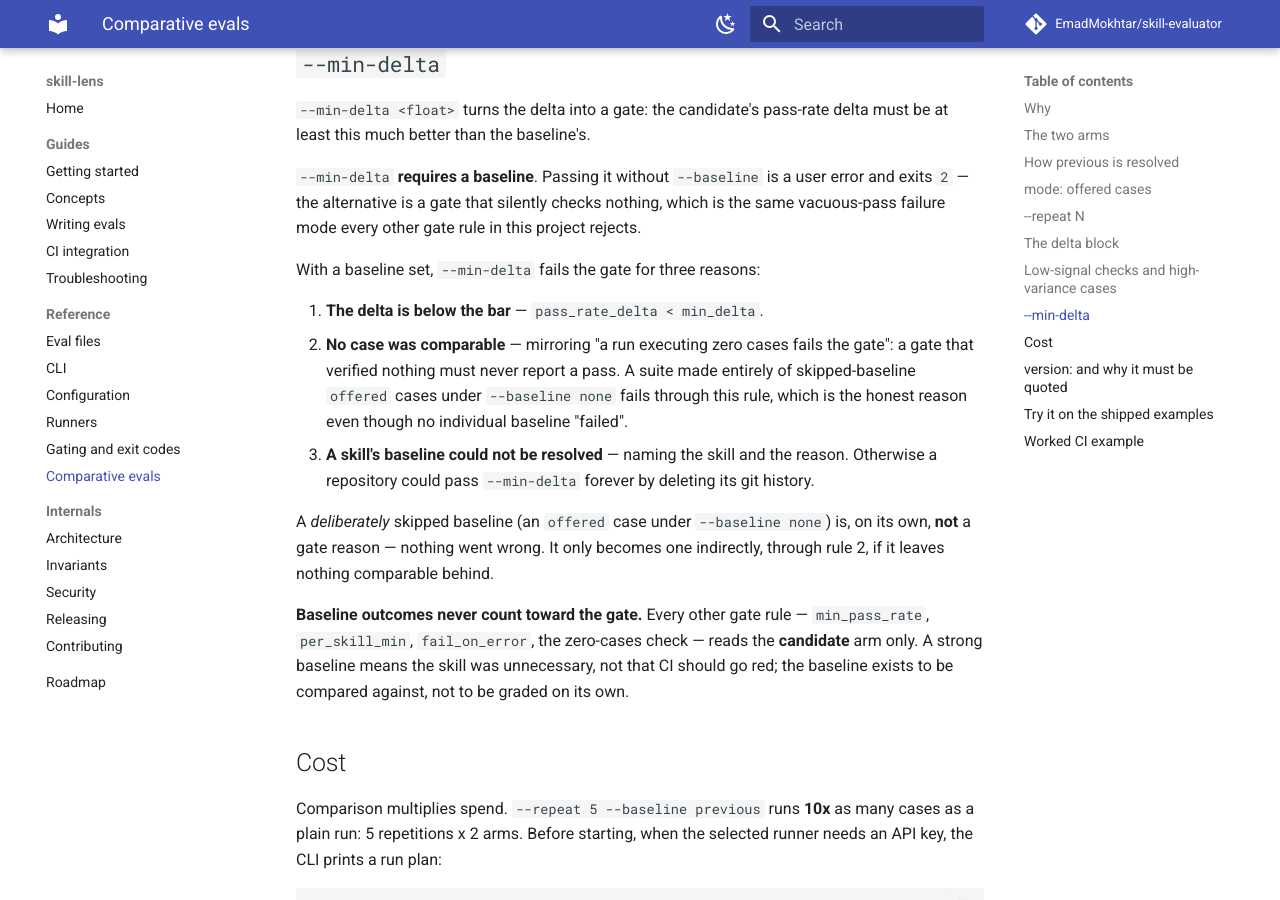
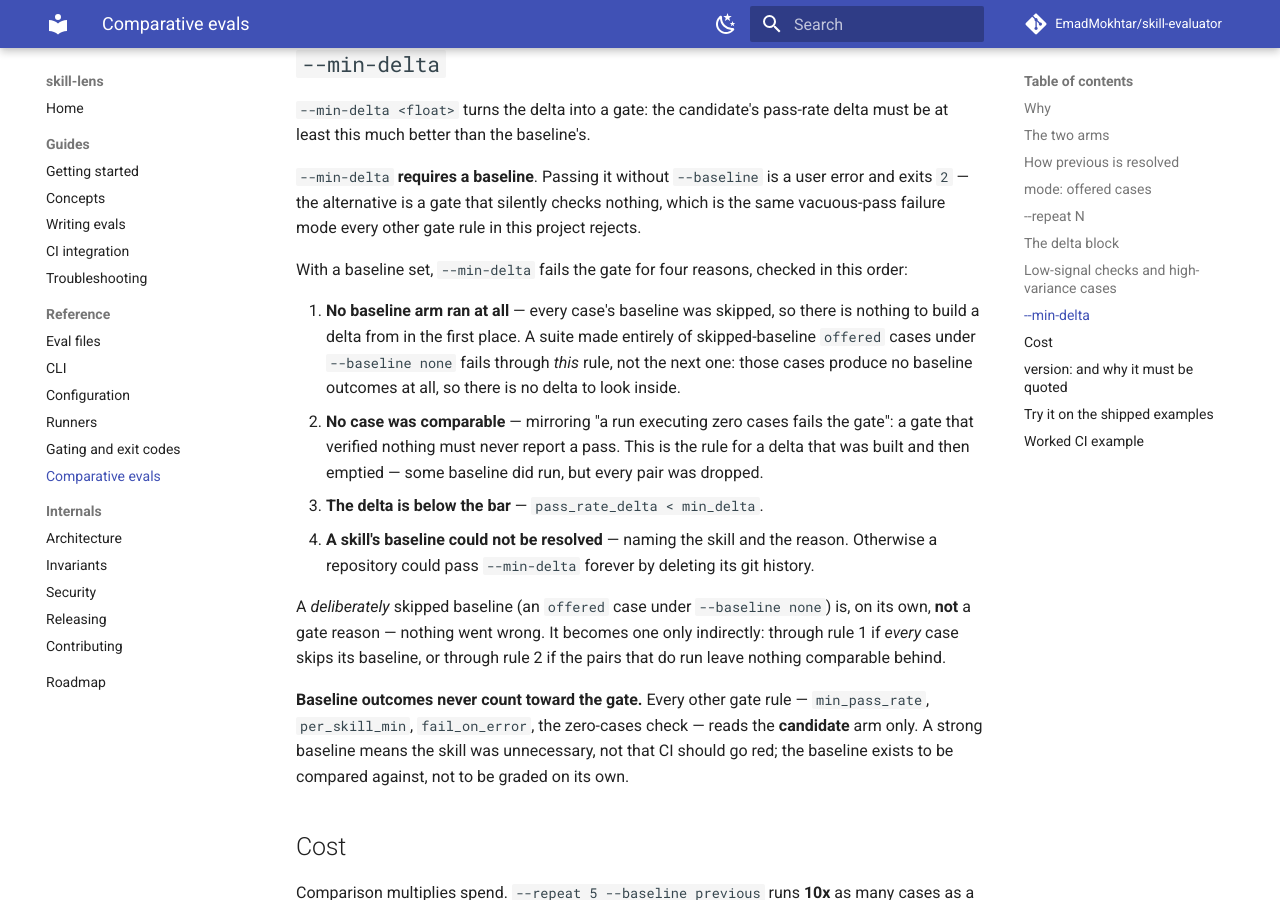
Before and after one commit to EmadMokhtar/skill-evaluator, an MkDocs documentation site: the page built from docs/comparative-evals.md, in a window 1280 px wide and 900 px high, scrolled down 6134 px. Built offline with MkDocs 1.6.1 and Material for MkDocs 9.7.7, drawn with Linux system fonts in a browser that asks for light colours; comment, search, counter and statistics services are not loaded.

Commit message:
docs: give comparative evals the fourth --min-delta gate rule
`gating.evaluate_gate` checks four conditions under `--min-delta`, and
`delta is None` is the first of them. The page listed three and left that
one out, then attributed its own example to the wrong rule: an all-
`offered` suite under `--baseline none` produces no baseline work items,
so `build_delta` returns None and the run fails through rule 1, not
through "no case was comparable".

The list now matches docs/gating.md -- four rules, in the order the code
checks them.

Co-Authored-By: Claude Opus 5 <noreply@anthropic.com>

```diff
--- a/docs/comparative-evals.md
+++ b/docs/comparative-evals.md
@@ -221,19 +221,23 @@ least this much better than the baseline's.
 exits `2` — the alternative is a gate that silently checks nothing, which is the same
 vacuous-pass failure mode every other gate rule in this project rejects.
 
-With a baseline set, `--min-delta` fails the gate for three reasons:
+With a baseline set, `--min-delta` fails the gate for four reasons, checked in this order:
 
-1. **The delta is below the bar** — `pass_rate_delta < min_delta`.
+1. **No baseline arm ran at all** — every case's baseline was skipped, so there is nothing to
+   build a delta from in the first place. A suite made entirely of skipped-baseline `offered`
+   cases under `--baseline none` fails through *this* rule, not the next one: those cases
+   produce no baseline outcomes at all, so there is no delta to look inside.
 2. **No case was comparable** — mirroring "a run executing zero cases fails the gate": a gate
-   that verified nothing must never report a pass. A suite made entirely of skipped-baseline
-   `offered` cases under `--baseline none` fails through this rule, which is the honest reason
-   even though no individual baseline "failed".
-3. **A skill's baseline could not be resolved** — naming the skill and the reason. Otherwise a
+   that verified nothing must never report a pass. This is the rule for a delta that was
+   built and then emptied — some baseline did run, but every pair was dropped.
+3. **The delta is below the bar** — `pass_rate_delta < min_delta`.
+4. **A skill's baseline could not be resolved** — naming the skill and the reason. Otherwise a
    repository could pass `--min-delta` forever by deleting its git history.
 
 A *deliberately* skipped baseline (an `offered` case under `--baseline none`) is, on its own,
-**not** a gate reason — nothing went wrong. It only becomes one indirectly, through rule 2, if
-it leaves nothing comparable behind.
+**not** a gate reason — nothing went wrong. It becomes one only indirectly: through rule 1 if
+*every* case skips its baseline, or through rule 2 if the pairs that do run leave nothing
+comparable behind.
 
 **Baseline outcomes never count toward the gate.** Every other gate rule — `min_pass_rate`,
 `per_skill_min`, `fail_on_error`, the zero-cases check — reads the **candidate** arm only. A
```
